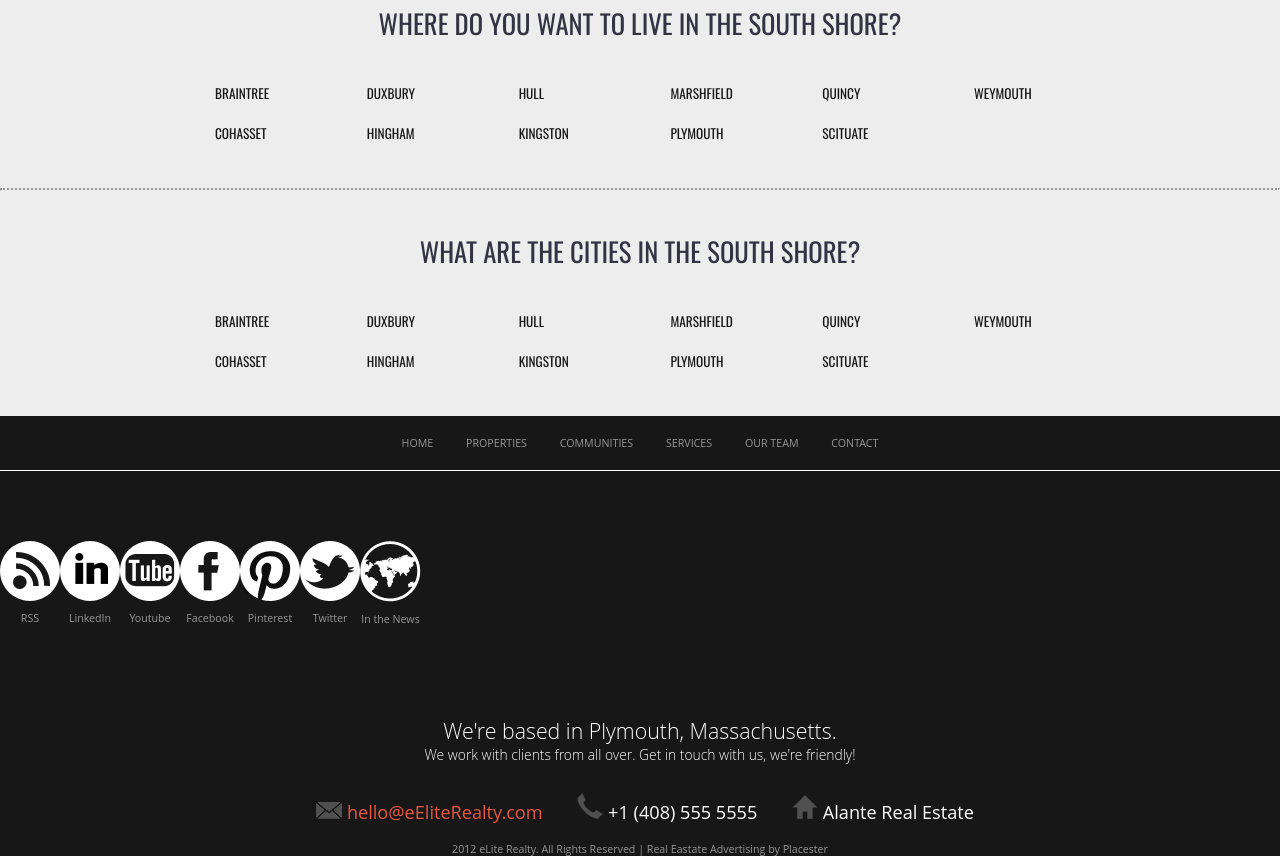
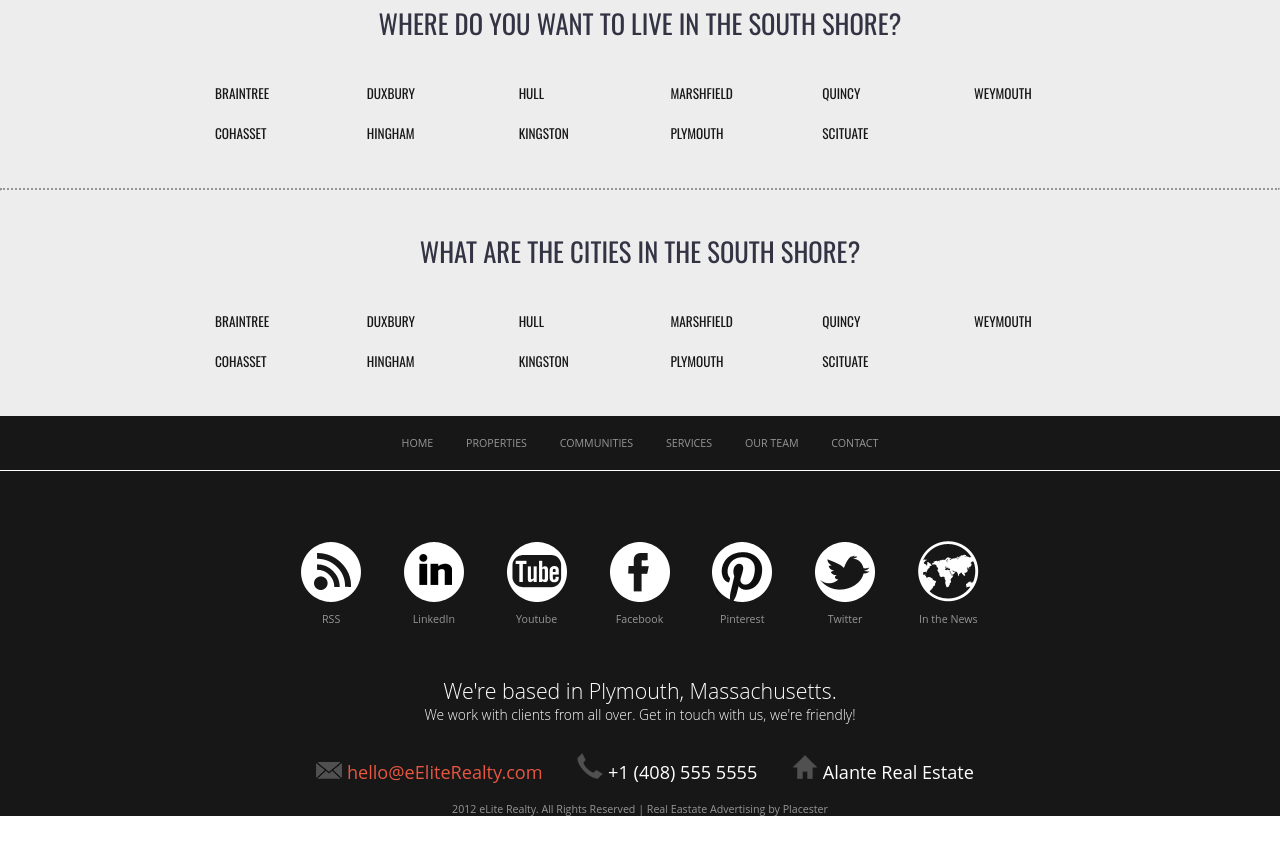
Before and after one commit to zachbachiri/ProductionMockup, a plain HTML site: page index.html in a window 1280 px wide. Shown: the part 3094-3950 px from the top of the page. After the commit the page ends 3910 px from the top, so only its background shows below. Drawn offline with nearby package versions, Linux system fonts and the light colour scheme; a web font is replaced by a local one.

Commit message:
fix social bottom links

```diff
--- a/css/main.scss
+++ b/css/main.scss
@@ -557,13 +557,16 @@ body{
         color: $grey-light;
         background-color: $black;
         text-align: center;
+        #social-bigs{
+            text-align: center;
+            @include outer-container;
             .social-big{
-            @include outer-container;
                 text-decoration: none;
-            float: left;
-            display: inline;
+                display: inline-block;
                 padding-bottom: 50px;
                 text-align: center;
+                margin-right: 20px;
+                margin-left: 20px;
                 img{
                     display: block;
                     margin-bottom: 10px;
@@ -572,12 +575,12 @@ body{
                     color: $grey-light;
                 }
             }
+        }
         li{
             display: inline;
         }
         #social-bottom-title {
             clear: both;
-            padding-top: 40px;
             font-size: 2em;
             font-weight: 300;
             color: white;
--- a/css/output.css
+++ b/css/output.css
@@ -502,29 +502,31 @@ body {
     color: #969696;
     background-color: #171717;
     text-align: center; }
-    body #social-bottom .social-big {
+    body #social-bottom #social-bigs {
+      text-align: center;
       max-width: 930px;
       margin-left: auto;
-      margin-right: auto;
-      text-decoration: none;
-      float: left;
-      display: inline;
-      padding-bottom: 50px;
-      text-align: center; }
-      body #social-bottom .social-big:after {
+      margin-right: auto; }
+      body #social-bottom #social-bigs:after {
         content: "";
         display: table;
         clear: both; }
-      body #social-bottom .social-big img {
-        display: block;
-        margin-bottom: 10px; }
-      body #social-bottom .social-big a {
-        color: #969696; }
+      body #social-bottom #social-bigs .social-big {
+        text-decoration: none;
+        display: inline-block;
+        padding-bottom: 50px;
+        text-align: center;
+        margin-right: 20px;
+        margin-left: 20px; }
+        body #social-bottom #social-bigs .social-big img {
+          display: block;
+          margin-bottom: 10px; }
+        body #social-bottom #social-bigs .social-big a {
+          color: #969696; }
     body #social-bottom li {
       display: inline; }
     body #social-bottom #social-bottom-title {
       clear: both;
-      padding-top: 40px;
       font-size: 2em;
       font-weight: 300;
       color: white; }
--- a/index.html
+++ b/index.html
@@ -385,6 +385,7 @@
 
 
 	<span id="social-bottom">
+		<div id="social-bigs">
 				<div class="social-big" href="#">
 					<img src="images/rss-big.png">
 					<a href="#">RSS</a>
@@ -419,6 +420,7 @@
 					<img src="images/earth-big.png">
 					<a>In the News</a>
 				</div>
+			</div>
 
 		<div id="social-bottom-title">We're based in Plymouth, Massachusetts.</div>
 		<div id="social-bottom-subtitle">We work with clients from all over. Get in touch with us, we're friendly!</div>
```
Lines whose indentation alone changed are shown as unchanged.
